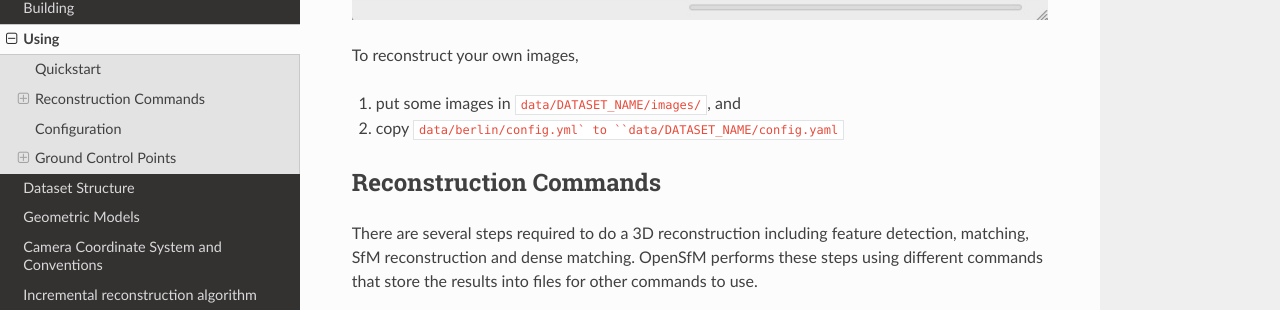
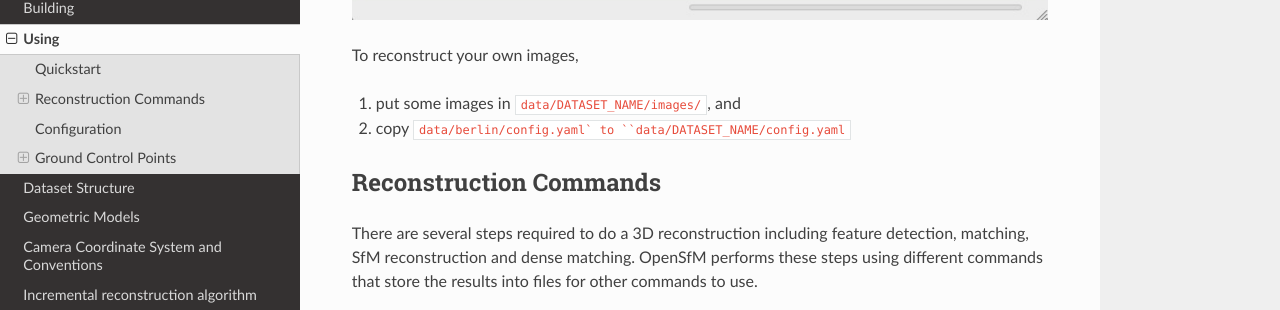
Before and after one commit to phantomwork/mul_img_to_3D, a Sphinx documentation site: the page built from doc/source/using.rst, in a window 1280 px wide and 900 px high, scrolled down 1708 px. Shown: the part 137-447 px from the top of the window. Built offline with Sphinx 7.4.7 and the Read the Docs theme 2.0.0, drawn with Linux system fonts in a browser that asks for light colours.

Commit message:
changed berlin/config.yml to config.yaml

```diff
--- a/doc/source/using.rst
+++ b/doc/source/using.rst
@@ -38,7 +38,7 @@ For the Berlin dataset you should get something similar to this
 To reconstruct your own images,
 
 1. put some images in ``data/DATASET_NAME/images/``, and
-2. copy ``data/berlin/config.yml` to ``data/DATASET_NAME/config.yaml``
+2. copy ``data/berlin/config.yaml` to ``data/DATASET_NAME/config.yaml``
 
 
 .. _Meshlab: http://www.meshlab.net/
```
